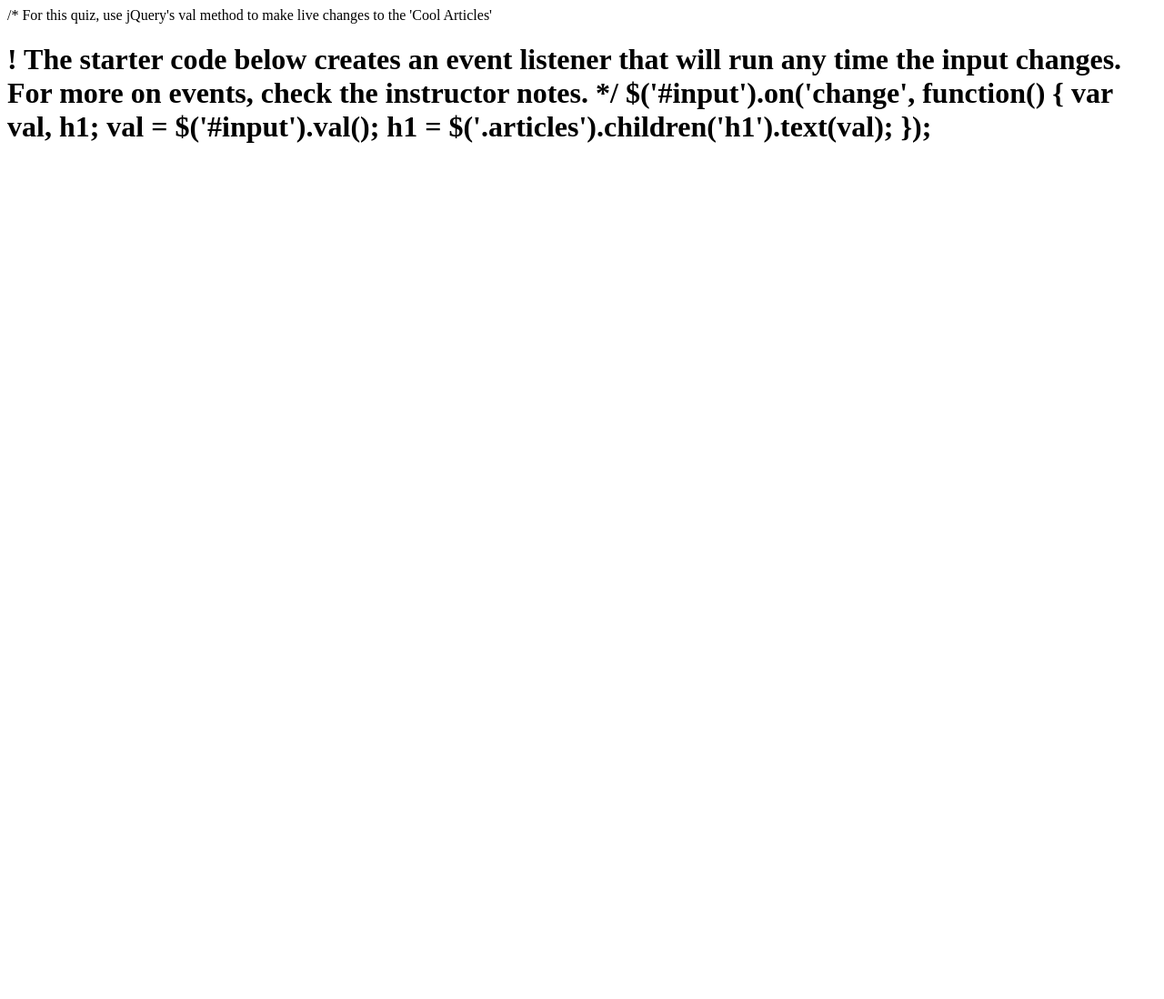
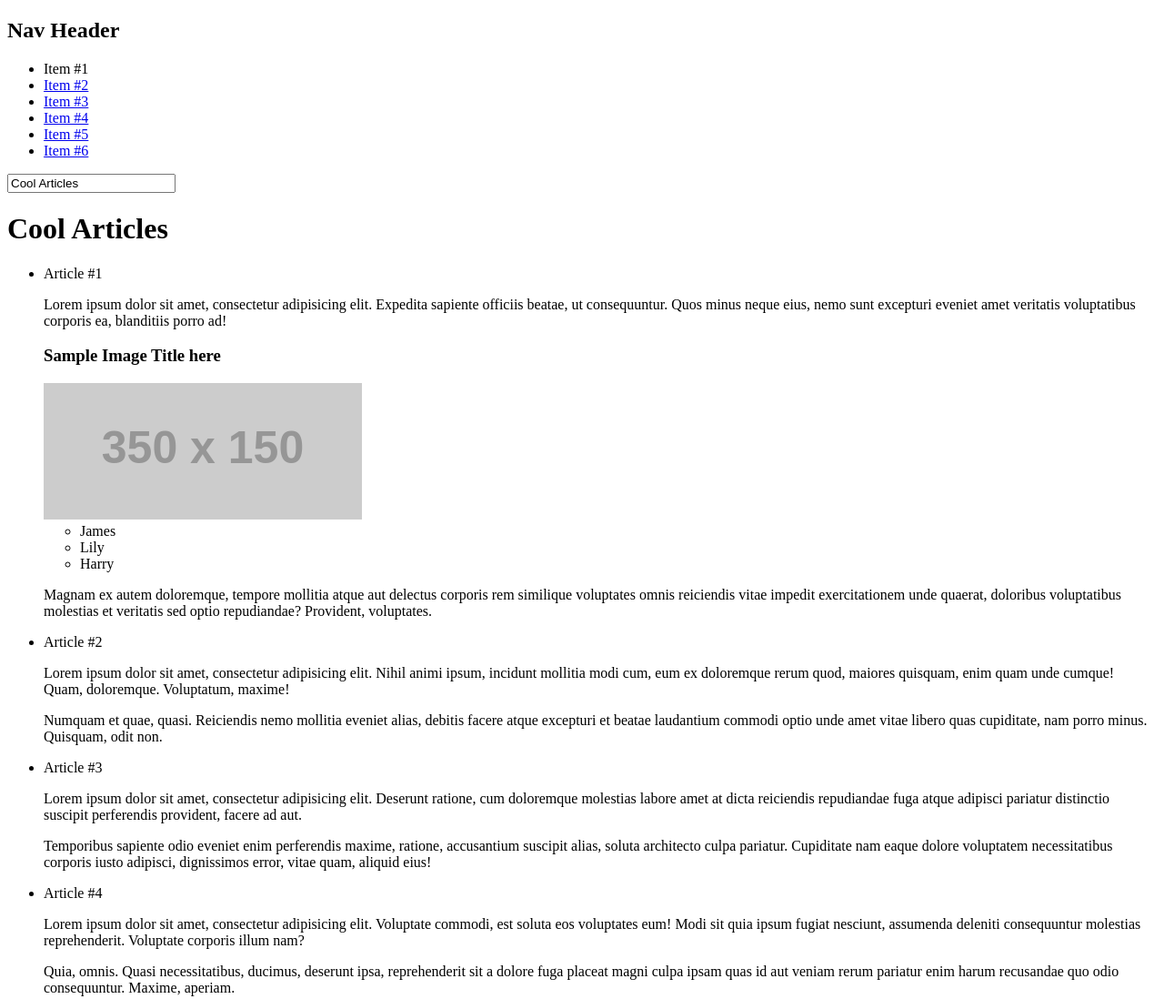
Before and after one commit to ARBUCHELI/FRONT-END-WEB-DEVELOPER-NANODEGREE, a plain HTML site: page Intro to jQuery/The Tricks: DOM Manipulation/Quiz: Collecting values/index.html in a window 1280 px wide. Shown: the whole page at 91% size. Before the commit the page ends 800 px from the top, so only its background shows below. Drawn offline with nearby package versions, Linux system fonts and the light colour scheme; placeholder pictures from the web are drawn by us.

Commit message:
Update index.html

```diff
--- a/Intro to jQuery/The Tricks: DOM Manipulation/Quiz: Collecting values/index.html
+++ b/Intro to jQuery/The Tricks: DOM Manipulation/Quiz: Collecting values/index.html
@@ -1,13 +1,62 @@
-/*
-For this quiz, use jQuery's val method to make live changes to the 'Cool Articles' <h1>!
+<!DOCTYPE html>
+<!--
 
-The starter code below creates an event listener that will run any time the input changes.
-For more on events, check the instructor notes.
-*/
+This is the HTML document that you'll use jQuery to modify. To take the quiz, click over to app.js!
 
-
-$('#input').on('change', function() {
-    var val, h1;
-    val = $('#input').val();
-    h1 = $('.articles').children('h1').text(val);
-});
+-->
+<html lang="en">
+<head>
+    <script src="//ajax.googleapis.com/ajax/libs/jquery/1.11.1/jquery.min.js"></script>
+    <meta charset="UTF-8">
+</head>
+<body>
+    <div class="container">
+        <header class="header">
+            <nav id="nav" class="navigator">
+                <h1>Nav Header</h1>
+                <ul class="nav-list">
+                    <li class="nav-item"><a>Item #1</a></li>
+                    <li class="nav-item active"><a href="#2">Item #2</a></li>
+                    <li class="nav-item"><a href="#3">Item #3</a></li>
+                    <li class="nav-item"><a href="#4">Item #4</a></li>
+                    <li class="nav-item"><a href="#5">Item #5</a></li>
+                    <li class="nav-item"><a href="#6">Item #6</a></li>
+                </ul>
+            </nav>
+        </header>
+        <div class="articles">
+            <input id="input" value="Cool Articles" type="text">
+            <h1>Cool Articles</h1>
+            <ul class="article-list">
+                <li class="article-item">
+                    <header>Article #1</header>
+                    <p>Lorem ipsum dolor sit amet, consectetur adipisicing elit. Expedita sapiente officiis beatae, ut consequuntur. Quos minus neque eius, nemo sunt excepturi eveniet amet veritatis voluptatibus corporis ea, blanditiis porro ad!</p>
+                    <h3>Sample Image Title here</h3>
+                    <img src="http://placehold.it/350x150" alt="Placeholder Image">
+                    <ul>
+                        <li class="bold">James</li>
+                        <li>Lily</li>
+                        <li>Harry</li>
+                    </ul>
+                    <p>Magnam ex autem doloremque, tempore mollitia atque aut delectus corporis rem similique voluptates omnis reiciendis vitae impedit exercitationem unde quaerat, doloribus voluptatibus molestias et veritatis sed optio repudiandae? Provident, voluptates.</p>
+                </li>
+                <li class="article-item featured">
+                    <header>Article #2</header>
+                    <p>Lorem ipsum dolor sit amet, consectetur adipisicing elit. Nihil animi ipsum, incidunt mollitia modi cum, eum ex doloremque rerum quod, maiores quisquam, enim quam unde cumque! Quam, doloremque. Voluptatum, maxime!</p>
+                    <p>Numquam et quae, quasi. Reiciendis nemo mollitia eveniet alias, debitis facere atque excepturi et beatae laudantium commodi optio unde amet vitae libero quas cupiditate, nam porro minus. Quisquam, odit non.</p>
+                </li>
+                <li class="article-item">
+                    <header>Article #3</header>
+                    <p>Lorem ipsum dolor sit amet, consectetur adipisicing elit. Deserunt ratione, cum doloremque molestias labore amet at dicta reiciendis repudiandae fuga atque adipisci pariatur distinctio suscipit perferendis provident, facere ad aut.</p>
+                    <p>Temporibus sapiente odio eveniet enim perferendis maxime, ratione, accusantium suscipit alias, soluta architecto culpa pariatur. Cupiditate nam eaque dolore voluptatem necessitatibus corporis iusto adipisci, dignissimos error, vitae quam, aliquid eius!</p>
+                </li>
+                <li class="article-item">
+                    <header>Article #4</header>
+                    <p>Lorem ipsum dolor sit amet, consectetur adipisicing elit. Voluptate commodi, est soluta eos voluptates eum! Modi sit quia ipsum fugiat nesciunt, assumenda deleniti consequuntur molestias reprehenderit. Voluptate corporis illum nam?</p>
+                    <p>Quia, omnis. Quasi necessitatibus, ducimus, deserunt ipsa, reprehenderit sit a dolore fuga placeat magni culpa ipsam quas id aut veniam rerum pariatur enim harum recusandae quo odio consequuntur. Maxime, aperiam.</p>
+                </li>
+            </ul>
+        </div>
+    </div>
+</body>
+</html>
```
